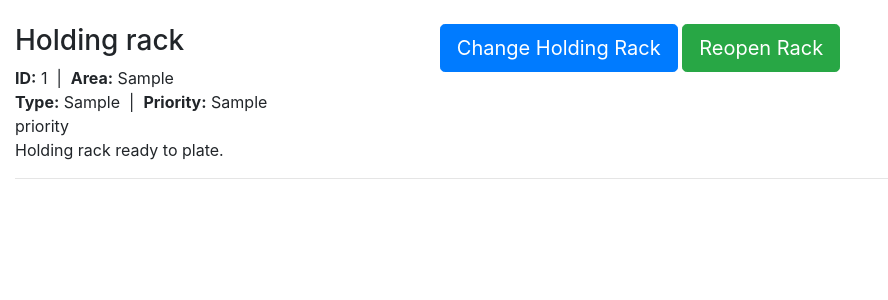
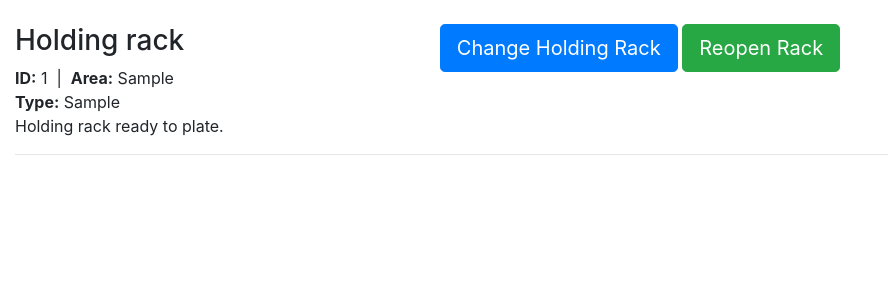
Before and after one commit to WMRGL/PlaterPlotter, a Django app: template platerplotter/platerplotter/templates/platerplotter/holding-racks.html in a window 1280 px wide. Shown: the part 56-356 px from the top of the page, without its empty margins (0-888 px from the left). Run offline with Django 3.2, Linux system fonts and the light colour scheme; the template is opened without the code that fills it: most values are stand-ins (such as "Sample title", 1, 10 or a date in 2020); some libraries are stand-ins or nearby versions.

Commit message:
removed urgency restrictions when assigning samples to holding racks

```diff
--- a/platerplotter/platerplotter/templates/platerplotter/assign-samples-to-holding-rack.html
+++ b/platerplotter/platerplotter/templates/platerplotter/assign-samples-to-holding-rack.html
@@ -14,8 +14,7 @@
       <h3>Holding rack</h3>
       <strong>ID:</strong> {{holding_rack.holding_rack_id}} &nbsp|&nbsp
       <strong>Area:</strong> {{holding_rack.disease_area}} <br>
-      <strong>Type:</strong> {{holding_rack.holding_rack_type}} &nbsp|&nbsp
-      <strong>Priority:</strong> {{holding_rack.priority}}
+      <strong>Type:</strong> {{holding_rack.holding_rack_type}}
     </div>
     <div class="col-6">
       <div align='center'>
@@ -185,7 +184,6 @@ Group ID:            {{sample.group_id}}' style="background-color: blue"><div cl
                   <th>Rack ID</th>
                   <th>Disease Area</th>
                   <th>Sample Type</th>
-                  <th>Priority</th>
                   <th>Number of Samples</th>
                   <th>Half Plate</th>
                   <th>Full Plate</th>
@@ -202,7 +200,6 @@ Group ID:            {{sample.group_id}}' style="background-color: blue"><div cl
                 {% endif %}
                 <td>{{ holding_rack.disease_area }}</td>
                 <td>{{ holding_rack.holding_rack_type }}</td>
-                <td>{{ holding_rack.priority }}</td>
                 <td>{{ count }}</td>
                 <td>
                   {% if holding_rack.half_full %}
--- a/platerplotter/platerplotter/templates/platerplotter/holding-racks.html
+++ b/platerplotter/platerplotter/templates/platerplotter/holding-racks.html
@@ -14,8 +14,7 @@
       <h3>Holding rack</h3>
       <strong>ID:</strong> {{holding_rack.holding_rack_id}} &nbsp|&nbsp
       <strong>Area:</strong> {{holding_rack.disease_area}} <br>
-      <strong>Type:</strong> {{holding_rack.holding_rack_type}} &nbsp|&nbsp
-      <strong>Priority:</strong> {{holding_rack.priority}}
+      <strong>Type:</strong> {{holding_rack.holding_rack_type}}
     </div>
     <div class="col-6">
       <div align='center'>
@@ -166,7 +165,6 @@
                   <th>Rack ID</th>
                   <th>Disease Area</th>
                   <th>Sample Type</th>
-                  <th>Priority</th>
                   <th>Number of Samples</th>
                   <th>Half Plate</th>
                   <th>Full Plate</th>
@@ -179,7 +177,6 @@
                 <td><a href="/holding-racks/{{ holding_rack.holding_rack_id }}">{{ holding_rack.holding_rack_id }}</a></td>
                 <td>{{ holding_rack.disease_area}}</td>
                 <td>{{ holding_rack.holding_rack_type }}</td>
-                <td>{{ holding_rack.priority }}</td>
                 <td>{{ count }}</td>
                 <td>
                   {% if holding_rack.half_full %}
--- a/platerplotter/platerplotter/views.py
+++ b/platerplotter/platerplotter/views.py
@@ -977,7 +977,7 @@ def assign_samples_to_holding_rack(request, rack, gel1004=None, holding_rack_id=
 						holding_rack.holding_rack_type = sample.sample_type
 						holding_rack.priority = sample.priority
 						holding_rack.save()
-					if sample.sample_type == holding_rack.holding_rack_type and sample.priority == holding_rack.priority:
+					if sample.sample_type == holding_rack.holding_rack_type:
 						well = request.POST['well']
 						holding_rack_manager.assign_well(request=request, sample=sample, well=well)
 					else:
```
